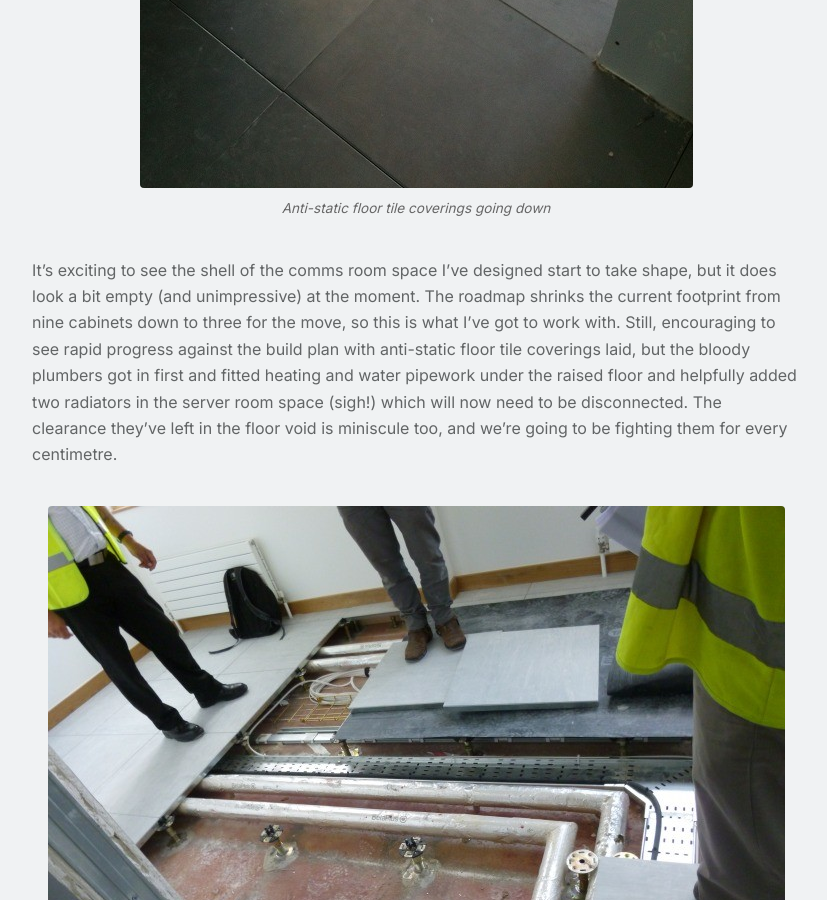
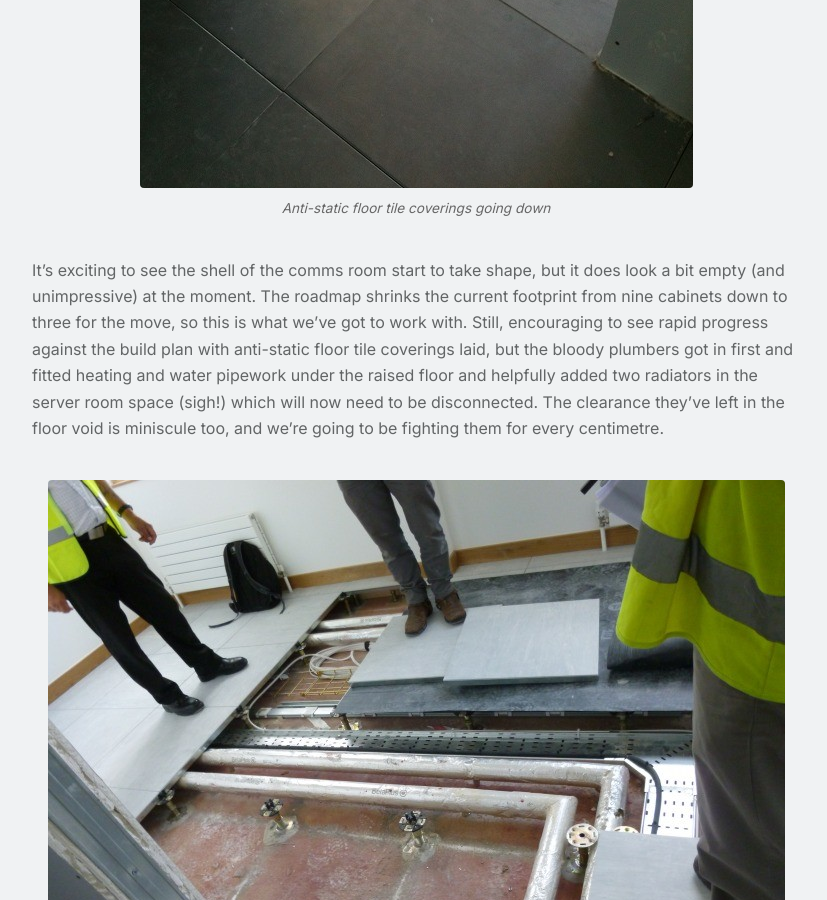
Before and after one commit to pingfu/pingfu.github.io, a Jekyll site: the page built from _posts/2014-07-23-server-room-build-part-1.md, in a window 1280 px wide and 900 px high, scrolled down 3577 px. Shown: the whole window, without its empty margins (224-1051 px from the left). Built offline with Jekyll 4.4.1, drawn with Linux system fonts in a browser that asks for light colours; nearby versions of some CDN libraries; comment, search, counter and statistics services are not loaded.

Commit message:
Fix first person use

```diff
--- a/_posts/2014-07-23-server-room-build-part-1.md
+++ b/_posts/2014-07-23-server-room-build-part-1.md
@@ -47,7 +47,7 @@ We've brought three racks with us from the old office here to the new space, you
   <figcaption>Anti-static floor tile coverings going down</figcaption>
 </figure>
 
-It's exciting to see the shell of the comms room space I've designed start to take shape, but it does look a bit empty (and unimpressive) at the moment. The roadmap shrinks the current footprint from nine cabinets down to three for the move, so this is what I've got to work with. Still, encouraging to see rapid progress against the build plan with anti-static floor tile coverings laid, but the bloody plumbers got in first and fitted heating and water pipework under the raised floor and helpfully added two radiators in the server room space (sigh!) which will now need to be disconnected. The clearance they've left in the floor void is miniscule too, and we're going to be fighting them for every centimetre.
+It's exciting to see the shell of the comms room start to take shape, but it does look a bit empty (and unimpressive) at the moment. The roadmap shrinks the current footprint from nine cabinets down to three for the move, so this is what we've got to work with. Still, encouraging to see rapid progress against the build plan with anti-static floor tile coverings laid, but the bloody plumbers got in first and fitted heating and water pipework under the raised floor and helpfully added two radiators in the server room space (sigh!) which will now need to be disconnected. The clearance they've left in the floor void is miniscule too, and we're going to be fighting them for every centimetre.
 
 <figure>
   <img src="/uploads/fitout/2014-07-23/4.jpg" alt="Ah. Heating and water pipework has already been routed through the space we allocated on drawings for the comms room">
```
Also changed, not shown: _posts/2014-08-22-server-room-build-part-4.md (+1 -1 lines).
